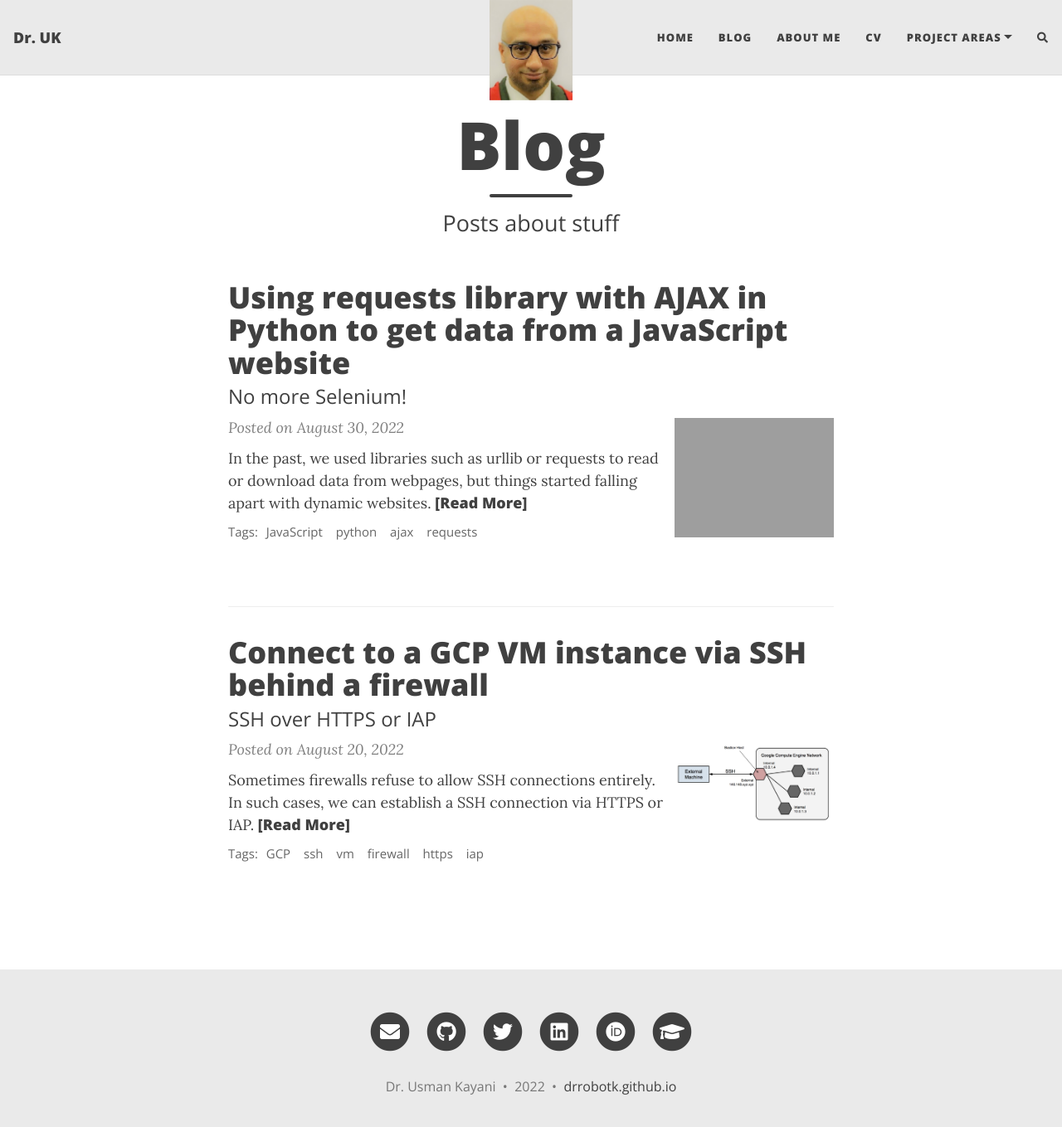
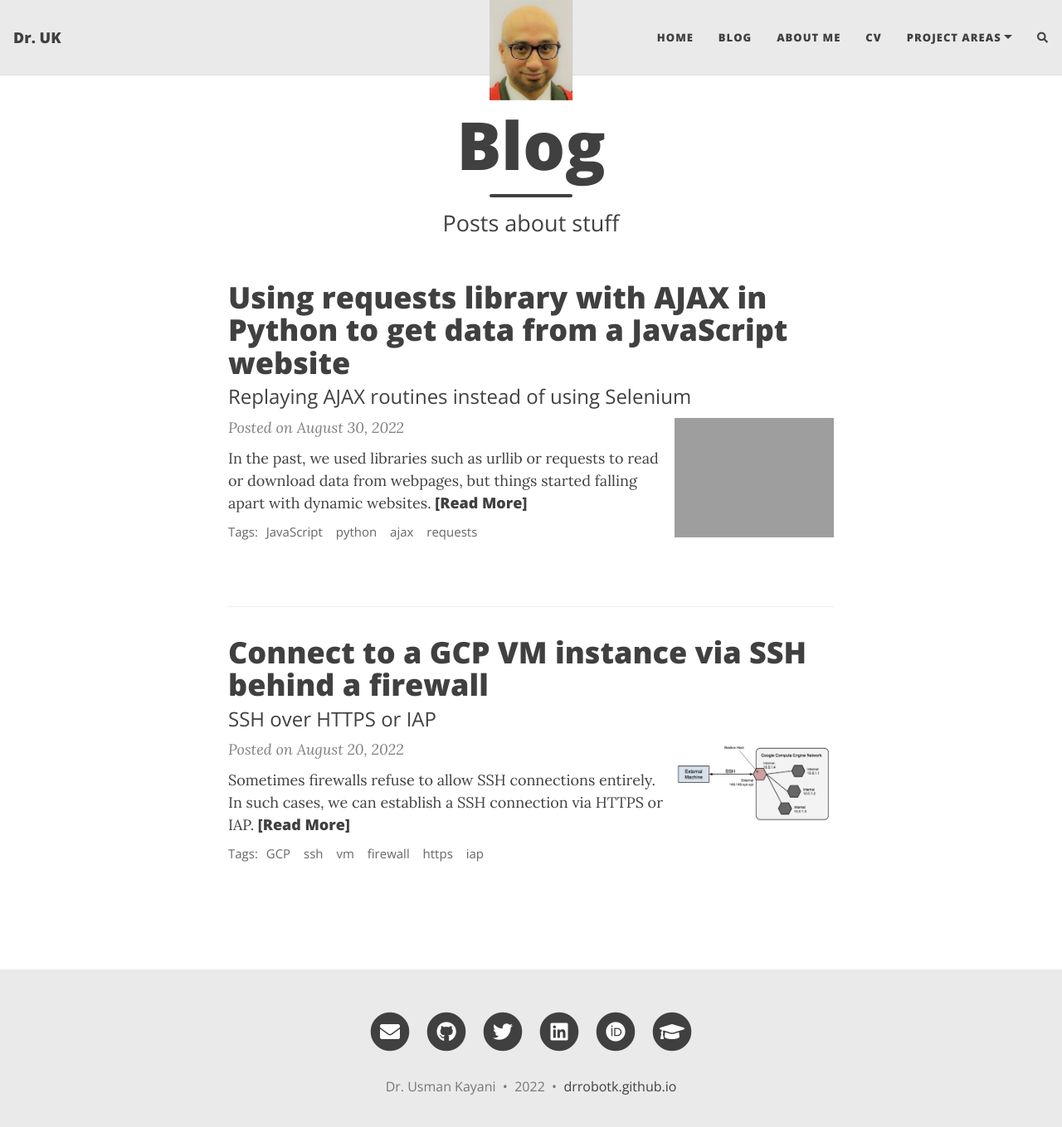
Before and after one commit to drrobotk/drrobotk.github.io, a Jekyll site: the page built from blog.md, in a window 1280 px wide and 1372 px high. Shown: the top 1359 px of the window at 83% size. Built offline with Jekyll 4.4.1, drawn with Linux system fonts in a browser that asks for light colours; nearby versions of some CDN libraries; comment, search, counter and statistics services are not loaded.

Commit message:
Update blog.

```diff
--- a/_posts/2022-08-30-AJAX-with-python.md
+++ b/_posts/2022-08-30-AJAX-with-python.md
@@ -1,7 +1,7 @@
 ---
 layout: post
 title: Using requests library with AJAX in Python to get data from a JavaScript website
-subtitle: No more Selenium!
+subtitle: Replaying AJAX routines instead of using Selenium
 #cover-img: /assets/img/path.jpg
 thumbnail-img: /assets/img/ajax.png
 #share-img: /assets/img/path.jpg
```
